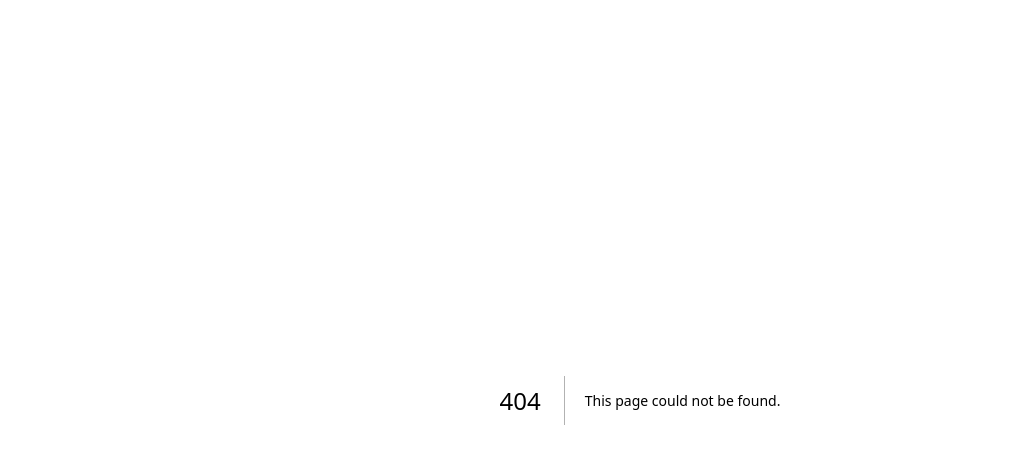
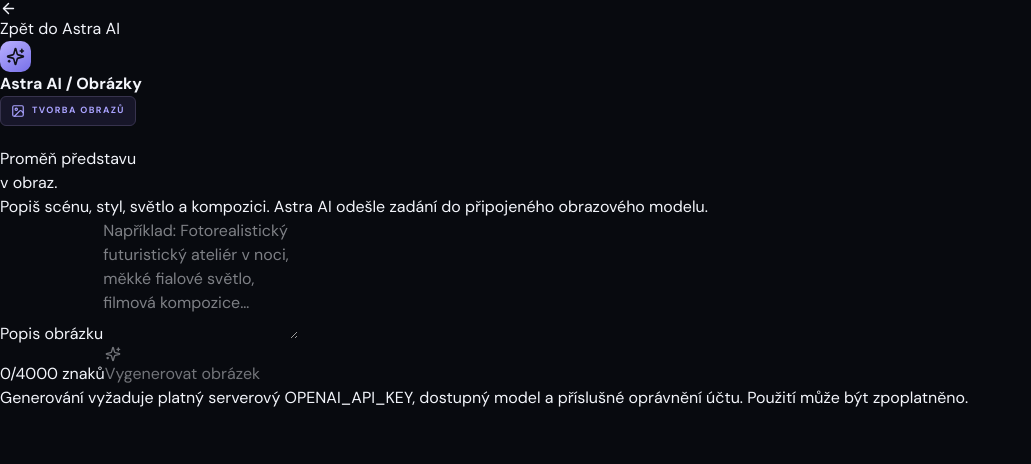
Before and after one commit to martinslad10/astra-ai, a Next.js app: page /images in a window 1280 px wide. Before the commit this address had no page. Shown: the top 464 px of the page, without its empty margins (0-1031 px from the left). Built offline with nearby package versions, Linux system fonts and the light colour scheme.

Commit message:
Add image generation workspace UI

```diff
--- /dev/null
+++ b/src/app/images/page.tsx
@@ -0,0 +1,52 @@
+'use client';
+
+import { FormEvent, useState } from "react";
+import Link from "next/link";
+import { ArrowLeft, Download, Image as ImageIcon, LoaderCircle, Sparkles } from "lucide-react";
+
+export default function ImagesPage() {
+  const [prompt, setPrompt] = useState("");
+  const [image, setImage] = useState("");
+  const [error, setError] = useState("");
+  const [busy, setBusy] = useState(false);
+
+  async function generate(event: FormEvent) {
+    event.preventDefault();
+    if (!prompt.trim() || busy) return;
+    setBusy(true); setError(""); setImage("");
+    try {
+      const response = await fetch("/api/images", {
+        method: "POST",
+        headers: { "Content-Type": "application/json" },
+        body: JSON.stringify({ prompt: prompt.trim() }),
+      });
+      const data = await response.json();
+      if (!response.ok) throw new Error(data.error || "Generování se nezdařilo.");
+      setImage(data.image);
+    } catch (err) {
+      setError(err instanceof Error ? err.message : "Obrázek se nepodařilo vytvořit.");
+    } finally { setBusy(false); }
+  }
+
+  return <main className="image-page">
+    <header className="image-header">
+      <Link href="/" className="back-link"><ArrowLeft size={17}/> Zpět do Astra AI</Link>
+      <div className="brand-mark"><Sparkles size={19}/></div>
+      <strong>Astra AI <span> / Obrázky</span></strong>
+    </header>
+    <section className="image-content">
+      <div className="eyebrow"><ImageIcon size={14}/> TVORBA OBRAZŮ</div>
+      <h1>Proměň představu<br/><span>v obraz.</span></h1>
+      <p className="image-intro">Popiš scénu, styl, světlo a kompozici. Astra AI odešle zadání do připojeného obrazového modelu.</p>
+      <form className="image-form" onSubmit={generate}>
+        <label htmlFor="image-prompt">Popis obrázku</label>
+        <textarea id="image-prompt" value={prompt} onChange={e => setPrompt(e.target.value)} placeholder="Například: Fotorealistický futuristický ateliér v noci, měkké fialové světlo, filmová kompozice…" rows={5} maxLength={4000}/>
+        <div className="image-form-footer"><span>{prompt.length}/4000 znaků</span><button type="submit" disabled={!prompt.trim()||busy}>{busy ? <><LoaderCircle className="spin" size={16}/> Generuji…</> : <><Sparkles size={16}/> Vygenerovat obrázek</>}</button></div>
+      </form>
+      {error && <div className="image-error" role="alert">{error}</div>}
+      {busy && <div className="image-placeholder"><LoaderCircle className="spin" size={26}/><span>Obrazový model pracuje…</span></div>}
+      {image && <div className="image-result"><img src={image} alt={prompt || "Vygenerovaný obrázek"}/><div className="image-result-footer"><span>Vygenerovaný obrázek</span><a href={image} download="astra-ai-image.png"><Download size={16}/> Uložit obrázek</a></div></div>}
+      <p className="image-disclaimer">Generování vyžaduje platný serverový OPENAI_API_KEY, dostupný model a příslušné oprávnění účtu. Použití může být zpoplatněno.</p>
+    </section>
+  </main>;
+}
```
